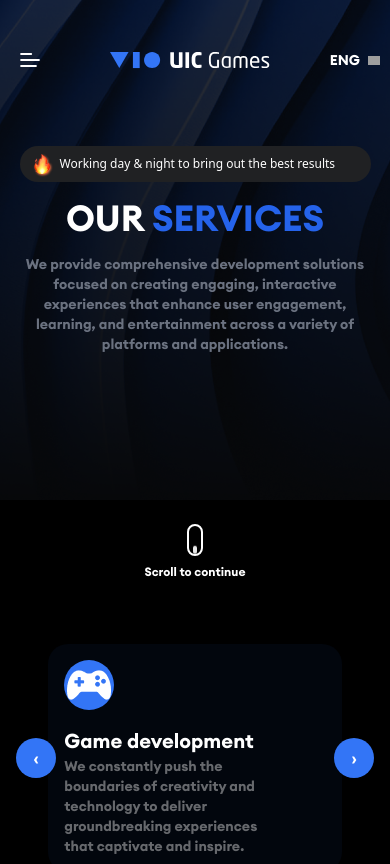
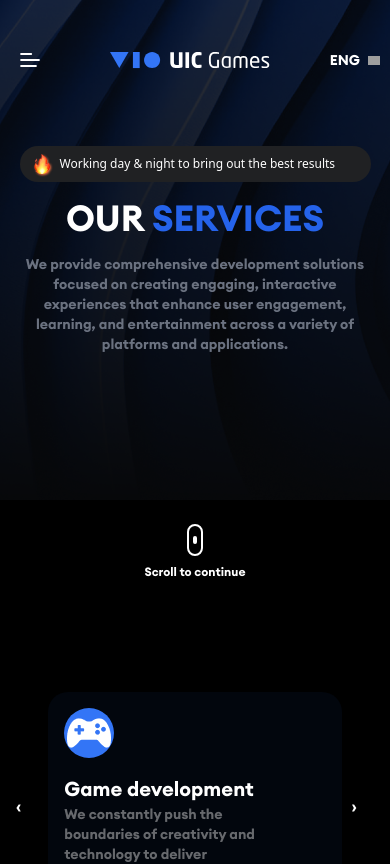
Before and after one commit to Shamsiddin007/adduic, a Next.js app: page /service-us in a window 390 px wide. Shown: the top 864 px of the page. Built offline with nearby package versions, Linux system fonts and the light colour scheme; grey boxes are pictures that could not be loaded.

Commit message:
i changed service,about and global.css pages

```diff
--- a/src/app/globals.css
+++ b/src/app/globals.css
@@ -64,7 +64,7 @@ h1 {
 }
 
 /* styles/globals.css */
-@keyframes scroll {
+/* @keyframes scroll {
   0% {
     transform: translateY(0);
     opacity: 1;
@@ -76,7 +76,7 @@ h1 {
     transform: translateY(10px);
     opacity: 1;
   }
-}
+} */
 
 .animate-scroll {
   animation: scroll 1.5s infinite ease-in-out;
@@ -87,15 +87,11 @@ h1 {
   text-align: center;
   padding: 1rem;
   transition: background 0.3s ease;
+  transform: scale(1.05);
 }
 @media (min-width: 640px) {
   .about-child {
     flex: 1 1 48%;
-  }
-}
-@media (min-width: 768px) {
-  .about-child {
-    flex: 1 1 32%;
   }
 }
 @media (min-width: 1024px) {
@@ -129,11 +125,11 @@ h1 {
   .part2-about {
     display: flex;
     overflow-x: auto;
-    gap: 16px;
+    gap: 32px;
     padding: 10px;
     scroll-snap-type: x mandatory;
     -webkit-overflow-scrolling: touch;
-    scrollbar-width: thin;
+    scrollbar-width: none;
   }
 
   /* Style the scrollbar (Webkit browsers like Chrome, Safari) */
@@ -162,7 +158,6 @@ h1 {
   }
 
   .about-child:hover {
-    transform: scale(1.05); /* Scale up on hover */
     box-shadow: 0 6px 15px rgba(0, 0, 0, 0.2); /* Enhance shadow on hover */
   }
 
@@ -208,18 +203,11 @@ h1 {
   margin-bottom: 5rem;
 }
 
-@media (min-width: 768px) {
+@media (min-width: 1000px) {
   .part3-about {
     grid-template-columns: 1fr 1fr;
     gap: 5rem;
     margin-top: 5rem;
-  }
-}
-
-@media (min-width: 1024px) {
-  .part3-about {
-    gap: 6.25rem;
-    margin-top: 8rem;
   }
 }
 
--- a/src/app/service-us/page.tsx
+++ b/src/app/service-us/page.tsx
@@ -42,7 +42,7 @@ function Page() {
       </div>
 
       {/* Scroll Indicator */}
-      <div className="flex flex-col items-center pb-16 text-white text-xs sm:text-sm mt-6 sm:mt-10">
+      <div className="flex flex-col items-center pb-28 text-white text-xs sm:text-sm mt-6 sm:mt-20">
         <div className="relative w-4 h-8 sm:w-6 sm:h-12 border-2 border-white rounded-full flex items-center justify-center mb-2">
           <div className="w-1 h-2 bg-white rounded-full animate-scroll" />
         </div>
@@ -93,13 +93,13 @@ function Page() {
 
           {/* Navigation Buttons */}
           <button
-            className="absolute top-1/2 left-0 transform -translate-y-1/2 bg-[#3375F6] text-white rounded-full w-10 h-10 flex items-center justify-center"
+            className="absolute top-1/2 left-0 transform -translate-y-1/2 text-white rounded-full w-15 h-15 flex items-center justify-center"
             onClick={handlePrev}
           >
             ‹
           </button>
           <button
-            className="absolute top-1/2 right-0 transform -translate-y-1/2 bg-[#3375F6] text-white rounded-full w-10 h-10 flex items-center justify-center"
+            className="absolute top-1/2 right-0 transform -translate-y-1/2 text-white rounded-full w-10 h-10 flex items-center justify-center"
             onClick={handleNext}
           >
             ›
```
